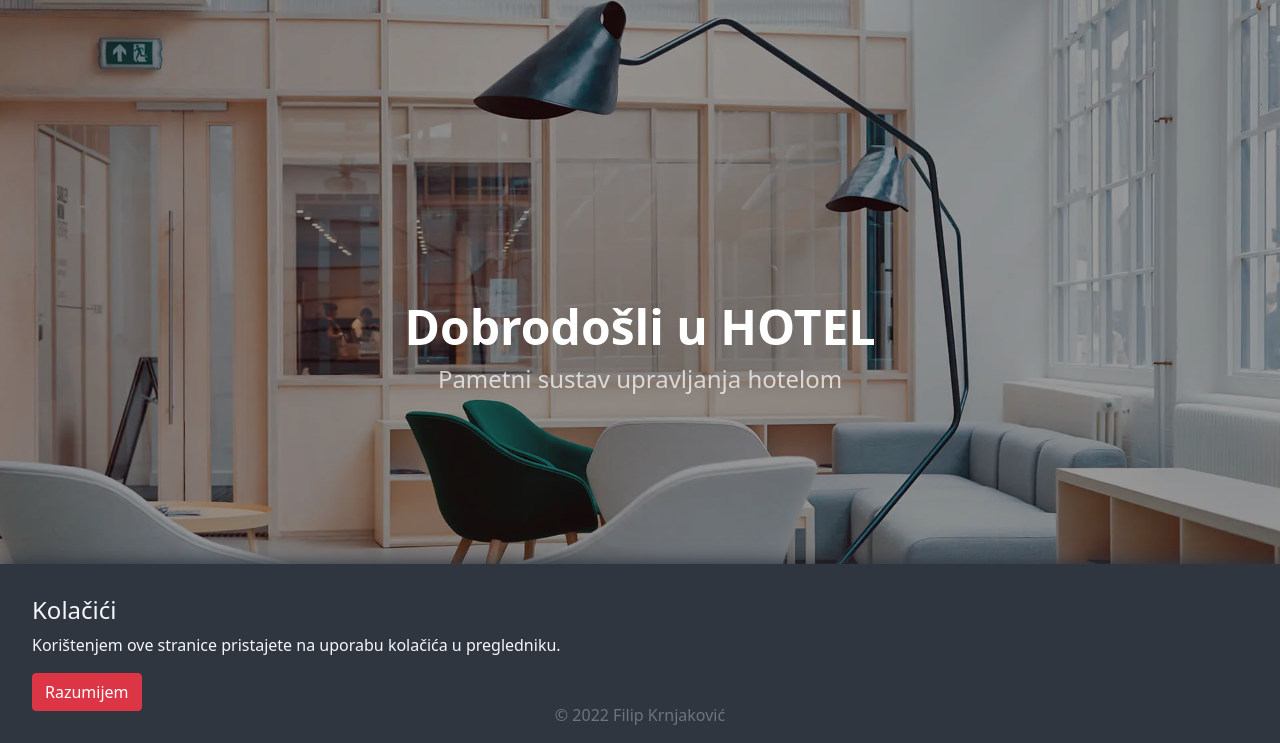
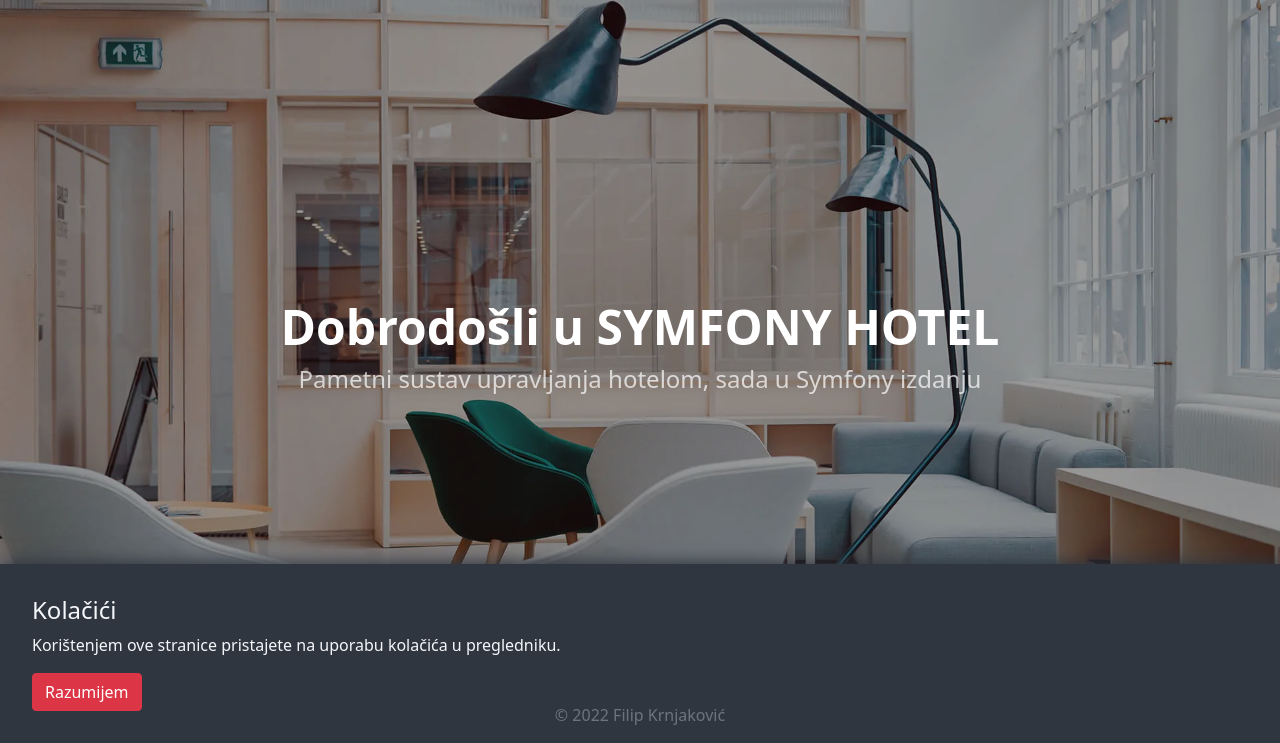
Before and after one commit to filip-kr/sy-hotel, a Symfony app: template templates/homepage/view.html.twig in a window 1280 px wide. Shown: the part 57-800 px from the top of the page. Run offline with Twig, Linux system fonts and the light colour scheme; the template is opened without the code that fills it, so the values that code supplies are empty; some libraries are stand-ins or nearby versions.

Commit message:
Templates cleanup

```diff
--- a/src/Controller/LoginController.php
+++ b/src/Controller/LoginController.php
@@ -15,10 +15,8 @@ class LoginController extends AbstractController
     public function login(AuthenticationUtils $authenticationUtils): Response
     {
         $error = $authenticationUtils->getLastAuthenticationError();
-        $lastUsername = $authenticationUtils->getLastUsername();
 
         return $this->render('login/view.html.twig', [
-            'lastUsername' => $lastUsername,
             'error' => $error
         ]);
     }
--- a/templates/homepage/view.html.twig
+++ b/templates/homepage/view.html.twig
@@ -8,8 +8,8 @@
     <main>
       <section id="hero" class="d-flex flex-column justify-content-center align-items-center">
         <div class="container text-center text-md-left" data-aos="fade-up">
-          <h1>Dobrodošli u HOTEL</h1>
-          <h2>Pametni sustav upravljanja hotelom</h2>
+          <h1>Dobrodošli u SYMFONY HOTEL</h1>
+          <h2>Pametni sustav upravljanja hotelom, sada u Symfony izdanju</h2>
         </div>
       </section>
     </main>
--- a/templates/login/view.html.twig
+++ b/templates/login/view.html.twig
@@ -12,14 +12,14 @@
                     <div class="col-12 col-md-8 col-lg-6">
                         <div class="card bg-white">
                             <div class="card-body p-5">
-                                <form class="mb-3 mt-md-4" method="post" action="{{ path('login') }}">
+                                <form class="mb-3 mt-md-4" method="post" action="{{path('login')}}">
                                     <h2 class="fw-bold mb-2 text-uppercase ">Prijava</h2>
                                     {% if error %}
                                         <p class=" mb-5">{{ error.messageKey|trans(error.messageData, 'security') }}</p>
                                     {% endif %}
                                     <div class="mb-3">
                                         <label for="email" class="form-label ">E-mail adresa</label>
-                                        <input type="email" class="form-control" name="_username" id="email" value="{{ lastUsername }}" placeholder="admin@syhotel.com / user@syhotel.com">
+                                        <input type="email" class="form-control" name="_username" id="email" value="admin@syhotel.com" placeholder="admin@syhotel.com / user@syhotel.com">
                                     </div>
                                     <div class="mb-3">
                                         <label for="password" class="form-label ">Lozinka</label>
--- a/templates/partials/navbar.html.twig
+++ b/templates/partials/navbar.html.twig
@@ -4,9 +4,9 @@
         <button class="navbar-toggler" type="button" data-bs-toggle="collapse" data-bs-target="#navbarSupportedContent"><span class="navbar-toggler-icon"></span></button>
         <div class="collapse navbar-collapse" id="navbarSupportedContent">
             <ul class="navbar-nav ms-auto mb-2 mb-lg-0">
-                <li class="nav-item"><a class="nav-link" href="{{ path('homepage')}}">Početna</a></li>
+                <li class="nav-item"><a class="nav-link" href="{{path('homepage')}}">Početna</a></li>
                 {% if app.user is null %}
-                    <li class="nav-item"><a class="nav-link" href="{{ path('login')}}">Prijava</a></li>
+                    <li class="nav-item"><a class="nav-link" href="{{path('login')}}">Prijava</a></li>
                 {% else %}
                     <li class="nav-item"><a class="nav-link" href="#">Nadzorna ploča</a></li>
                     <li class="nav-item dropdown">
@@ -20,7 +20,7 @@
                     </li>
                     </li>
                     <li class="nav-item">
-                        <a class="nav-link active" href="{{ path('logout')}}">Odjava</a>
+                        <a class="nav-link active" href="{{path('logout')}}">Odjava</a>
                     </li>
                 {% endif %}
             </ul>
```
